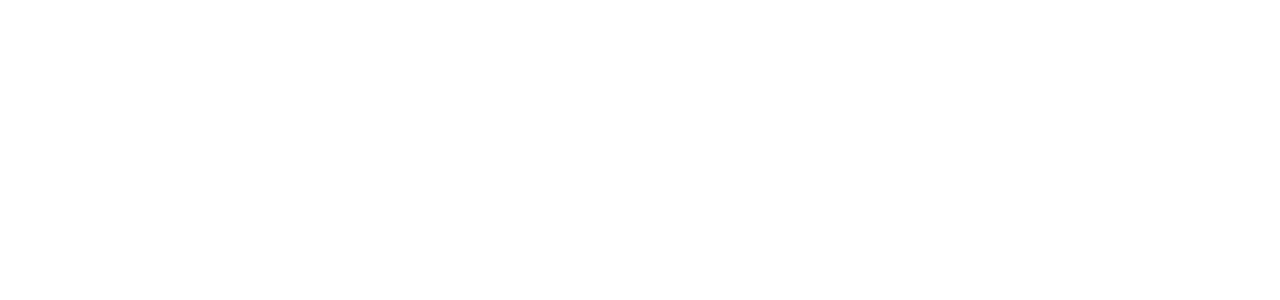
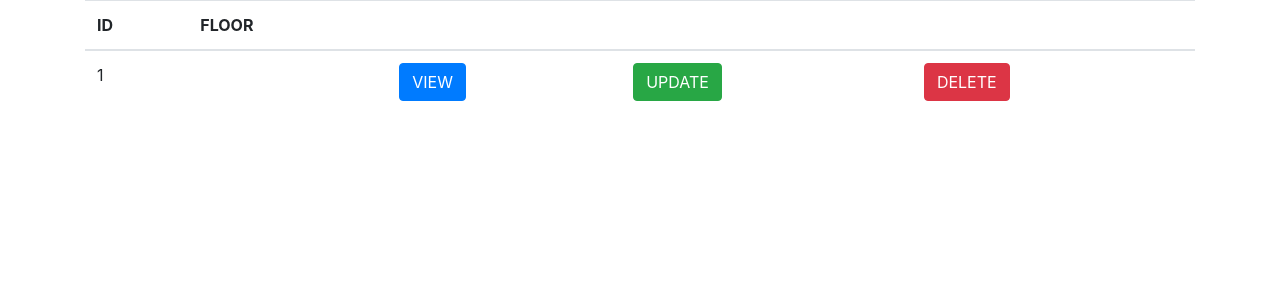
Before and after one commit to Gianufio83/php-hotel-crud, a PHP site: page / in a window 1280 px wide. Before the commit the part shown is empty. Shown: the top 300 px of the page. Run offline with PHP 8.4, Linux system fonts and the light colour scheme; tables that the repository leaves empty or names only in its code hold one stand-in row (values such as "Sample post"); data that the repository does not hold is empty.

Commit message:
prima parte esercizio completa

```diff
--- a/index.php
+++ b/index.php
@@ -1,5 +1,5 @@
 <?php
-
+  include 'database.php';
  ?>
 <!DOCTYPE html>
 <html lang="en">
@@ -11,6 +11,33 @@
   <title>Hotel</title>
 </head>
 <body>
-
+  <div class="container">
+    <table class="table">
+      <thead>
+        <tr>
+          <th>ID</th>
+          <th>FLOOR</th>
+          <th></th>
+          <th></th>
+          <th></th>
+        </tr>
+      </thead>
+      <tbody>
+        <?php
+          if(!empty($rooms)) {
+            foreach ($rooms as $room) { ?>
+              <tr>
+                <td> <?php echo $room['id']; ?></td>
+                <td> <?php echo $room['floor']; ?></td>
+                <td><a class="btn btn-primary"href="#">VIEW</a></td>
+                <td><a class="btn btn-success"href="#">UPDATE</a></td>
+                <td><a class=" btn btn-danger"href="#">DELETE</a></td>
+              </tr>
+            <?php }
+          }
+          ?>
+        </tbody>
+      </table>
+    </div>
 </body>
 </html>
```
